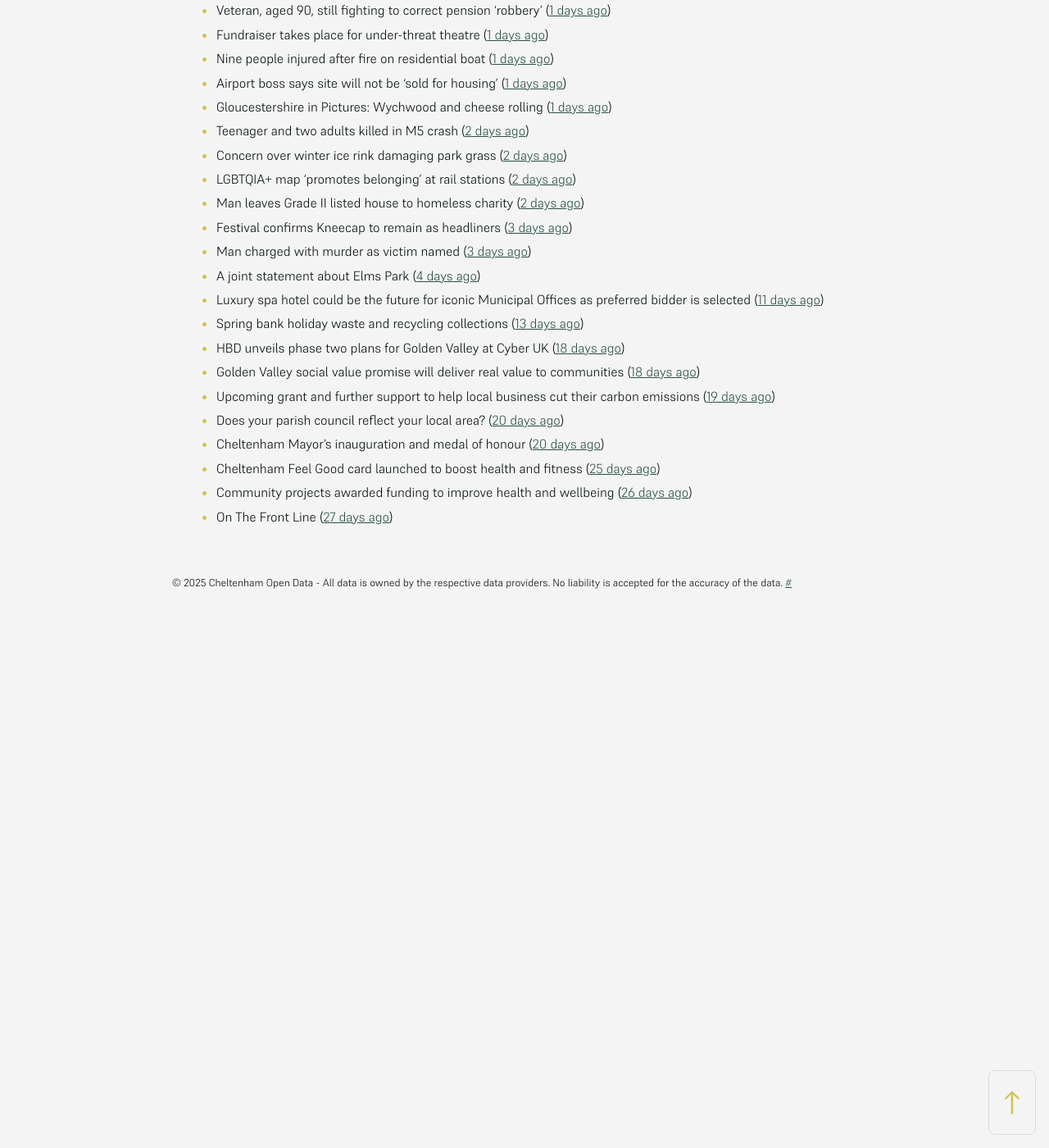
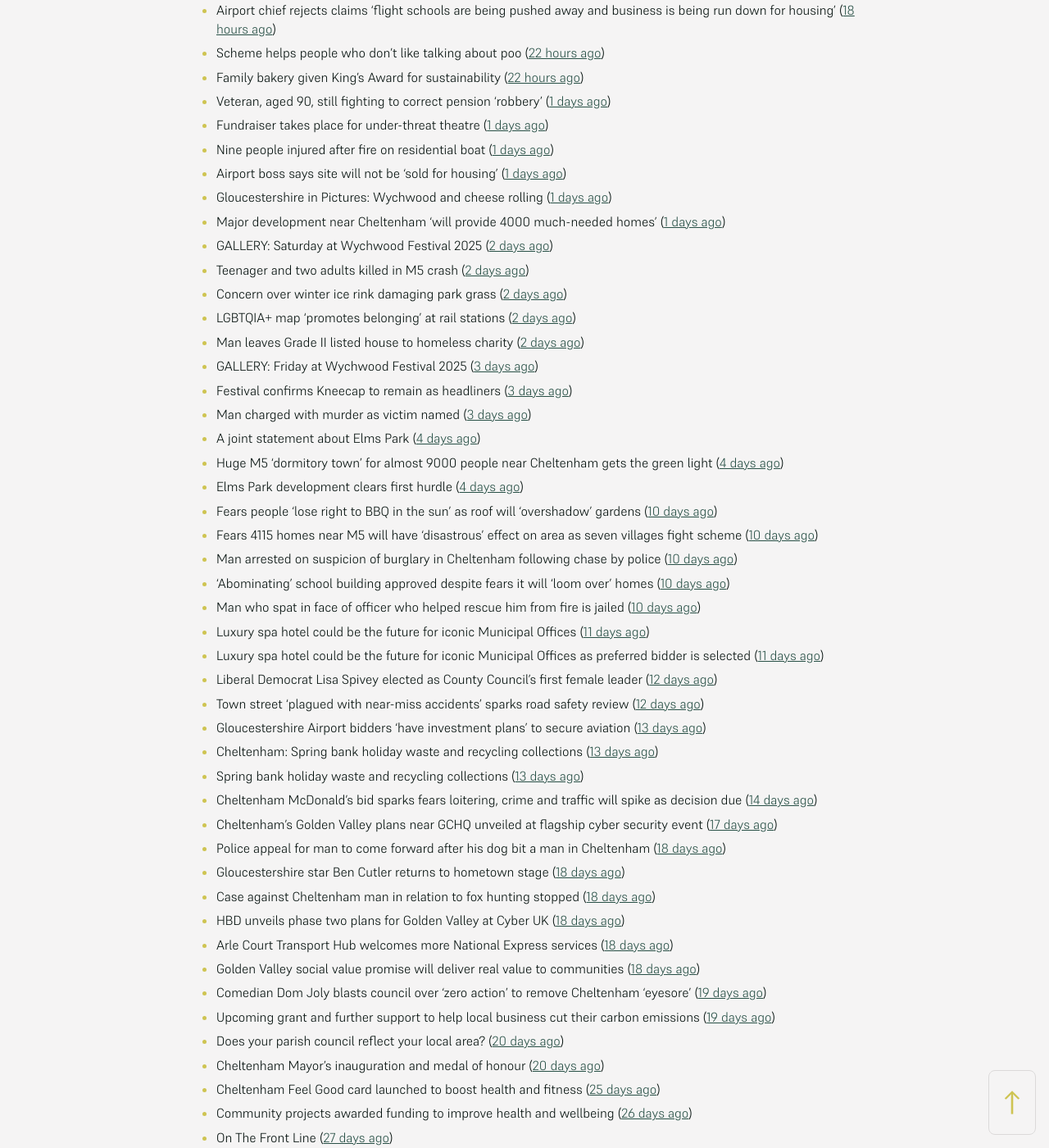
Before and after one commit to mat-0/cheltenham-open-data, a Jekyll site: the page built from _pages/news.md, in a window 1280 px wide and 1400 px high, scrolled down 547 px. Shown: the whole window at 82% size. Built offline with Jekyll 4.4.1, drawn with Linux system fonts in a browser that asks for light colours; before the commit the page ends 1297 px from its top, so only the background shows below that; some of the changed text lies outside the part shown.

Commit message:
Updated 2025-06-03 04:03:10

```diff
--- a/_pages/news.md
+++ b/_pages/news.md
@@ -12,10 +12,13 @@ _sources: BBC, Glos Police, Cheltenham Borough Council, and Glos news centre_
 [Get this page as daily RSS feed](/daily.rss)
 
 <!-- news_marker starts -->
-- Builder turned home into 'junkyard', jury told ([11 hours ago](https://www.bbc.com/news/articles/c7v7jqygvlpo))
-- Toddler suffers serious burns in boat explosion ([12 hours ago](https://www.bbc.com/news/articles/c1j5k49zg9yo))
-- Shop owner jailed over illegal tobacco and vapes ([12 hours ago](https://www.bbc.com/news/articles/c071jlz50peo))
-- Trial date set for man accused of murder ([13 hours ago](https://www.bbc.com/news/articles/cy75j4rr1x1o))
+- Builder turned home into 'junkyard', jury told ([12 hours ago](https://www.bbc.com/news/articles/c7v7jqygvlpo))
+- Toddler suffers serious burns in boat explosion ([13 hours ago](https://www.bbc.com/news/articles/c1j5k49zg9yo))
+- Shop owner jailed over illegal tobacco and vapes ([13 hours ago](https://www.bbc.com/news/articles/c071jlz50peo))
+- Trial date set for man accused of murder ([14 hours ago](https://www.bbc.com/news/articles/cy75j4rr1x1o))
+- Neighbourhood Watch encourages people to join to deter crime ([18 hours ago](https://gloucesternewscentre.co.uk/neighbourhood-watch-encourages-people-to-join-to-deter-crime/))
+- ‘Ironic’ 131 Promenade precedent being used for Pittville Pump Room cafe plans ([18 hours ago](https://gloucesternewscentre.co.uk/ironic-131-promenade-precedent-being-used-for-pittville-pump-room-cafe-plans/))
+- Airport chief rejects claims ‘flight schools are being pushed away and business is being run down for housing’ ([18 hours ago](https://gloucesternewscentre.co.uk/airport-chief-rejects-claims-flight-schools-are-being-pushed-away-and-business-is-being-run-down-for-housing/))
 - Scheme helps people who don't like talking about poo ([22 hours ago](https://www.bbc.com/news/articles/cg711227mv2o))
 - Family bakery given King's Award for sustainability ([22 hours ago](https://www.bbc.com/news/articles/crr7ezreqedo))
 - Veteran, aged 90, still fighting to correct pension 'robbery' ([1 days ago](https://www.bbc.com/news/articles/c2d5l7k3p31o))
@@ -23,17 +26,39 @@ _sources: BBC, Glos Police, Cheltenham Borough Council, and Glos news centre_
 - Nine people injured after fire on residential boat ([1 days ago](https://www.bbc.com/news/articles/crr7xz5r2z9o))
 - Airport boss says site will not be 'sold for housing' ([1 days ago](https://www.bbc.com/news/articles/cnv1gj0dl4eo))
 - Gloucestershire in Pictures: Wychwood and cheese rolling ([1 days ago](https://www.bbc.com/news/articles/cj42qe4nqn5o))
+- Major development near Cheltenham ‘will provide 4000 much-needed homes’ ([1 days ago](https://gloucesternewscentre.co.uk/major-development-near-cheltenham-will-provide-4000-much-needed-homes/))
+- GALLERY: Saturday at Wychwood Festival 2025 ([2 days ago](https://gloucesternewscentre.co.uk/gallery-saturday-at-wychwood-festival-2025/))
 - Teenager and two adults killed in M5 crash ([2 days ago](https://www.bbc.com/news/articles/czxy3n361pgo))
 - Concern over winter ice rink damaging park grass ([2 days ago](https://www.bbc.com/news/articles/cq540604wj4o))
 - LGBTQIA+ map 'promotes belonging' at rail stations ([2 days ago](https://www.bbc.com/news/articles/cy5eq6w3k34o))
 - Man leaves Grade II listed house to homeless charity ([2 days ago](https://www.bbc.com/news/articles/c1deelp3dxzo))
+- GALLERY: Friday at Wychwood Festival 2025 ([3 days ago](https://gloucesternewscentre.co.uk/gallery-friday-at-wychwood-festival-2025/))
 - Festival confirms Kneecap to remain as headliners ([3 days ago](https://www.bbc.com/news/articles/clyg54e88jmo))
 - Man charged with murder as victim named ([3 days ago](https://www.bbc.com/news/articles/ce80685p13no))
 - A joint statement about Elms Park ([4 days ago](https://www.cheltenham.gov.uk/news/article/3015/a_joint_statement_about_elms_park))
+- Huge M5 ‘dormitory town’ for almost 9000 people near Cheltenham gets the green light ([4 days ago](https://gloucesternewscentre.co.uk/huge-m5-dormitory-town-for-almost-9000-people-near-cheltenham-gets-the-green-light/))
+- Elms Park development clears first hurdle ([4 days ago](https://gloucesternewscentre.co.uk/elms-park-development-clears-first-hurdle/))
+- Fears people ‘lose right to BBQ in the sun’ as roof will ‘overshadow’ gardens ([10 days ago](https://gloucesternewscentre.co.uk/fears-people-lose-right-to-bbq-in-the-sun-as-roof-will-overshadow-gardens/))
+- Fears 4115 homes near M5 will have ‘disastrous’ effect on area as seven villages fight scheme ([10 days ago](https://gloucesternewscentre.co.uk/fears-4115-homes-near-m5-will-have-disastrous-effect-on-area-as-seven-villages-fight-scheme/))
+- Man arrested on suspicion of burglary in Cheltenham following chase by police ([10 days ago](https://gloucesternewscentre.co.uk/man-arrested-on-suspicion-of-burglary-in-cheltenham-following-chase-by-police/))
+- ‘Abominating’ school building approved despite fears it will ‘loom over’ homes ([10 days ago](https://gloucesternewscentre.co.uk/abominating-school-building-approved-despite-fears-it-will-loom-over-homes/))
+- Man who spat in face of officer who helped rescue him from fire is jailed ([10 days ago](https://gloucesternewscentre.co.uk/man-who-spat-in-face-of-officer-who-helped-rescue-him-from-fire-is-jailed/))
+- Luxury spa hotel could be the future for iconic Municipal Offices ([11 days ago](https://gloucesternewscentre.co.uk/luxury-spa-hotel-could-be-the-future-for-iconic-municipal-offices/))
 - Luxury spa hotel could be the future for iconic Municipal Offices as preferred bidder is selected ([11 days ago](https://www.cheltenham.gov.uk/news/article/3014/luxury_spa_hotel_could_be_the_future_for_iconic_municipal_offices_as_preferred_bidder_is_selected))
+- Liberal Democrat Lisa Spivey elected as County Council’s first female leader ([12 days ago](https://gloucesternewscentre.co.uk/liberal-democrat-lisa-spivey-elected-as-county-councils-first-female-leader/))
+- Town street ‘plagued with near-miss accidents’ sparks road safety review ([12 days ago](https://gloucesternewscentre.co.uk/town-street-plagued-with-near-miss-accidents-sparks-road-safety-review/))
+- Gloucestershire Airport bidders ‘have investment plans’ to secure aviation ([13 days ago](https://gloucesternewscentre.co.uk/gloucestershire-airport-bidders-have-investment-plans-to-secure-aviation/))
+- Cheltenham: Spring bank holiday waste and recycling collections ([13 days ago](https://gloucesternewscentre.co.uk/cheltenham-spring-bank-holiday-waste-and-recycling-collections/))
 - Spring bank holiday waste and recycling collections ([13 days ago](https://www.cheltenham.gov.uk/news/article/3013/spring_bank_holiday_waste_and_recycling_collections))
+- Cheltenham McDonald’s bid sparks fears loitering, crime and traffic will spike as decision due ([14 days ago](https://gloucesternewscentre.co.uk/cheltenham-mcdonalds-bid-sparks-fears-loitering-crime-and-traffic-will-spike-as-decision-due/))
+- Cheltenham’s Golden Valley plans near GCHQ unveiled at flagship cyber security event ([17 days ago](https://gloucesternewscentre.co.uk/cheltenhams-golden-valley-plans-near-gchq-unveiled-at-flagship-cyber-security-event/))
+- Police appeal for man to come forward after his dog bit a man in Cheltenham ([18 days ago](https://gloucesternewscentre.co.uk/police-appeal-for-man-to-come-forward-after-his-dog-bit-a-man-in-cheltenham/))
+- Gloucestershire star Ben Cutler returns to hometown stage ([18 days ago](https://gloucesternewscentre.co.uk/gloucestershire-star-ben-cutler-returns-to-hometown-stage/))
+- Case against Cheltenham man in relation to fox hunting stopped ([18 days ago](https://gloucesternewscentre.co.uk/case-against-cheltenham-man-in-relation-to-fox-hunting-stopped/))
 - HBD unveils phase two plans for Golden Valley at Cyber UK ([18 days ago](https://www.cheltenham.gov.uk/news/article/3012/hbd_unveils_phase_two_plans_for_golden_valley_at_cyber_uk))
+- Arle Court Transport Hub welcomes more National Express services ([18 days ago](https://gloucesternewscentre.co.uk/arle-court-transport-hub-welcomes-more-national-express-services/))
 - Golden Valley social value promise will deliver real value to communities ([18 days ago](https://www.cheltenham.gov.uk/news/article/3011/golden_valley_social_value_promise_will_deliver_real_value_to_communities))
+- Comedian Dom Joly blasts council over ‘zero action’ to remove Cheltenham ‘eyesore’ ([19 days ago](https://gloucesternewscentre.co.uk/comedian-dom-joly-blasts-council-over-zero-action-to-remove-cheltenham-eyesore/))
 - Upcoming grant and further support to help local business cut their carbon emissions ([19 days ago](https://www.cheltenham.gov.uk/news/article/3010/upcoming_grant_and_further_support_to_help_local_business_cut_their_carbon_emissions))
 - Does your parish council reflect your local area? ([20 days ago](https://www.cheltenham.gov.uk/news/article/3009/does_your_parish_council_reflect_your_local_area))
 - Cheltenham Mayor’s inauguration and medal of honour ([20 days ago](https://www.cheltenham.gov.uk/news/article/3008/cheltenham_mayors_inauguration_and_medal_of_honour))
```
Also changed, not shown: _data/flood.json (+4 -4 lines), index.md (+4 -4 lines).
